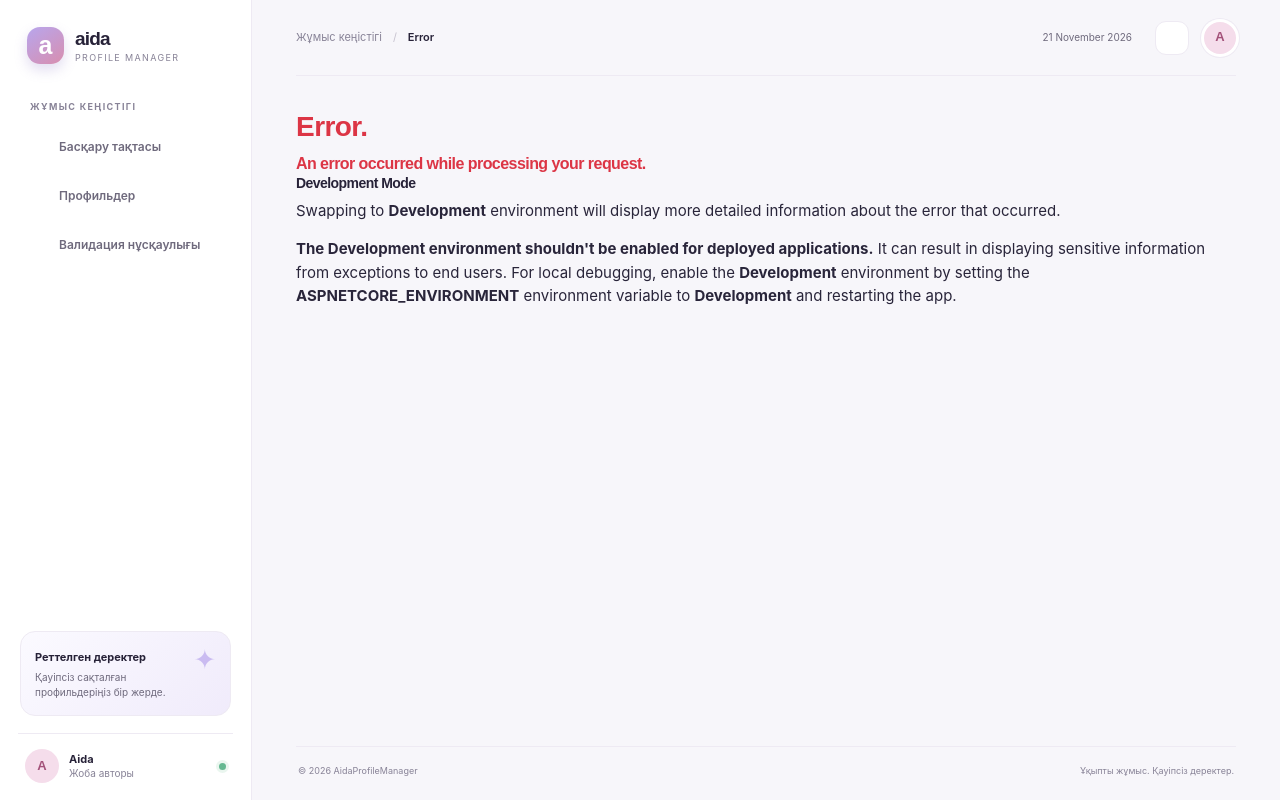
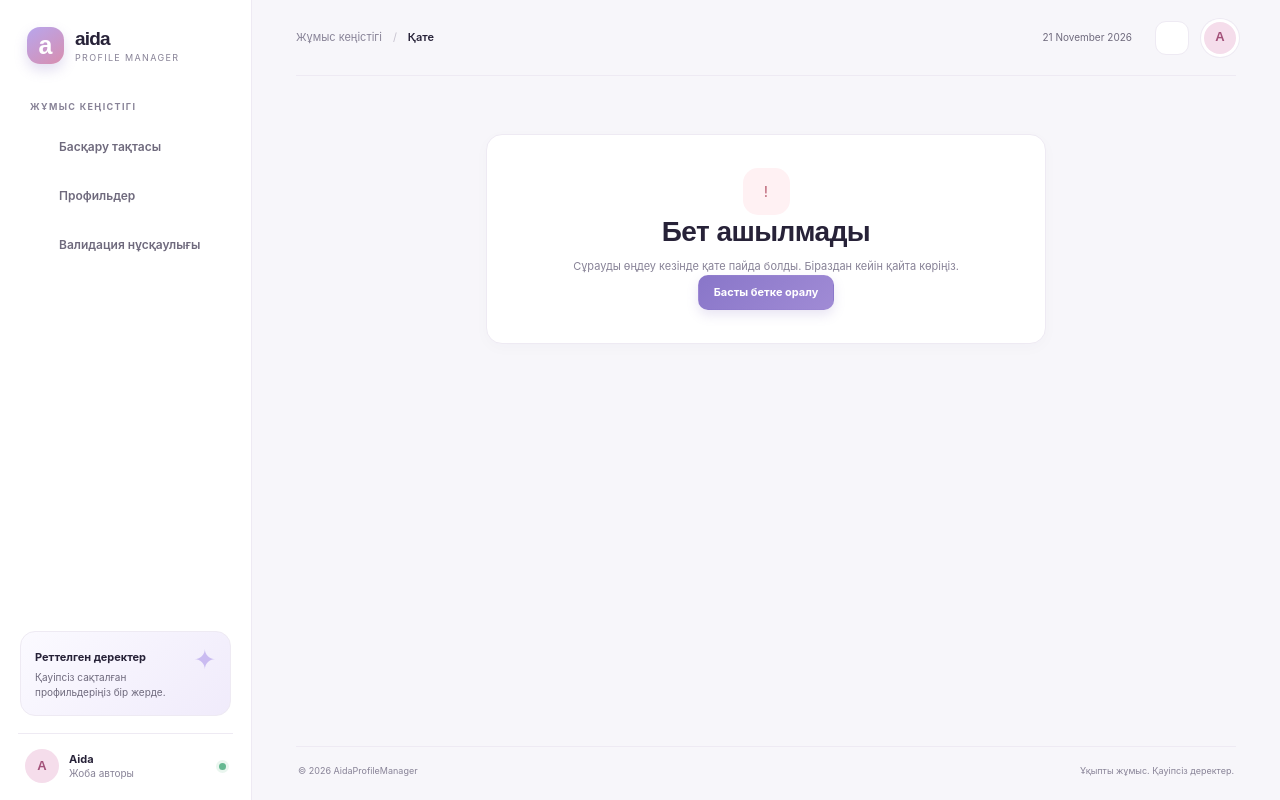
Before and after one commit to Aida0603/AidaProfileManager, an ASP.NET Core app: template Views/Shared/Error.cshtml in a window 1280 px wide. Run offline with ASP.NET Core 8, Linux system fonts and the light colour scheme; the template is opened without the code that fills it, so the values that code supplies are empty; the project's own start-up code is not run, and a stand-in starts its controllers and pages.

Commit message:
Enhance logging configuration, update README for dotnet-ef, modify age handling in view models, improve error page design, and remove unused CSS layout file.

```diff
--- a/Program.cs
+++ b/Program.cs
@@ -5,6 +5,8 @@ using Microsoft.AspNetCore.Identity;
 using Microsoft.EntityFrameworkCore;
 
 var builder = WebApplication.CreateBuilder(args);
+builder.Logging.ClearProviders();
+builder.Logging.AddConsole();
 
 builder.Services.AddControllersWithViews();
 builder.Services.AddDbContext<ApplicationDbContext>(options =>
--- a/Services/ProfileService.cs
+++ b/Services/ProfileService.cs
@@ -98,7 +98,7 @@ public sealed class ProfileService(
             NormalizedUsername = Normalize(model.Username),
             Email = model.Email.Trim(),
             NormalizedEmail = Normalize(model.Email),
-            Age = model.Age,
+            Age = model.Age!.Value,
             PhoneNumber = model.PhoneNumber.Trim(),
             Gender = model.Gender,
             Bio = CleanBio(model.Bio),
@@ -117,7 +117,7 @@ public sealed class ProfileService(
         profile.NormalizedUsername = Normalize(model.Username);
         profile.Email = model.Email.Trim();
         profile.NormalizedEmail = Normalize(model.Email);
-        profile.Age = model.Age;
+        profile.Age = model.Age!.Value;
         profile.PhoneNumber = model.PhoneNumber.Trim();
         profile.Gender = model.Gender;
         profile.Bio = CleanBio(model.Bio);
--- a/ViewModels/ProfileCreateViewModel.cs
+++ b/ViewModels/ProfileCreateViewModel.cs
@@ -22,9 +22,10 @@ public sealed class ProfileCreateViewModel : IValidatableObject
     [Display(Name = "Электрондық пошта")]
     public string Email { get; set; } = string.Empty;
 
+    [Required(ErrorMessage = "Жасын енгізіңіз.")]
     [Range(16, 100, ErrorMessage = "Жас 16 мен 100 аралығында болуы керек.")]
     [Display(Name = "Жасы")]
-    public int Age { get; set; }
+    public int? Age { get; set; }
 
     [Required(ErrorMessage = "Телефон нөмірін енгізіңіз.")]
     [RegularExpression("^(?=(?:.*\\d){10,15}$)\\+?[0-9()\\-\\s]{10,24}$", ErrorMessage = "Телефон нөмірінің пішімі дұрыс емес.")]
@@ -58,7 +59,7 @@ public sealed class ProfileCreateViewModel : IValidatableObject
 
     public IEnumerable<ValidationResult> Validate(ValidationContext validationContext)
     {
-        if (Age < 18 && (string.IsNullOrWhiteSpace(Bio) || Bio.Trim().Length < 20))
+        if (Age.HasValue && Age.Value < 18 && (string.IsNullOrWhiteSpace(Bio) || Bio.Trim().Length < 20))
         {
             yield return new ValidationResult(
                 "18 жасқа толмаған пайдаланушы өзі туралы кемінде 20 таңба жазуы керек.",
--- a/ViewModels/ProfileEditViewModel.cs
+++ b/ViewModels/ProfileEditViewModel.cs
@@ -24,9 +24,10 @@ public sealed class ProfileEditViewModel : IValidatableObject
     [Display(Name = "Электрондық пошта")]
     public string Email { get; set; } = string.Empty;
 
+    [Required(ErrorMessage = "Жасын енгізіңіз.")]
     [Range(16, 100, ErrorMessage = "Жас 16 мен 100 аралығында болуы керек.")]
     [Display(Name = "Жасы")]
-    public int Age { get; set; }
+    public int? Age { get; set; }
 
     [Required(ErrorMessage = "Телефон нөмірін енгізіңіз.")]
     [RegularExpression("^(?=(?:.*\\d){10,15}$)\\+?[0-9()\\-\\s]{10,24}$", ErrorMessage = "Телефон нөмірінің пішімі дұрыс емес.")]
@@ -63,7 +64,7 @@ public sealed class ProfileEditViewModel : IValidatableObject
             yield return new ValidationResult("Жаңа құпиясөзді растаңыз.", [nameof(ConfirmPassword)]);
         }
 
-        if (Age < 18 && (string.IsNullOrWhiteSpace(Bio) || Bio.Trim().Length < 20))
+        if (Age.HasValue && Age.Value < 18 && (string.IsNullOrWhiteSpace(Bio) || Bio.Trim().Length < 20))
         {
             yield return new ValidationResult(
                 "18 жасқа толмаған пайдаланушы өзі туралы кемінде 20 таңба жазуы керек.",
--- a/Views/Home/Privacy.cshtml
+++ /dev/null
@@ -1,6 +0,0 @@
-@{
-    ViewData["Title"] = "Privacy Policy";
-}
-<h1>@ViewData["Title"]</h1>
-
-<p>Use this page to detail your site's privacy policy.</p>
--- a/Views/Shared/Error.cshtml
+++ b/Views/Shared/Error.cshtml
@@ -1,25 +1,14 @@
 @model ErrorViewModel
 @{
-    ViewData["Title"] = "Error";
+    ViewData["Title"] = "Қате";
 }
-
-<h1 class="text-danger">Error.</h1>
-<h2 class="text-danger">An error occurred while processing your request.</h2>
-
-@if (Model.ShowRequestId)
-{
-    <p>
-        <strong>Request ID:</strong> <code>@Model.RequestId</code>
-    </p>
-}
-
-<h3>Development Mode</h3>
-<p>
-    Swapping to <strong>Development</strong> environment will display more detailed information about the error that occurred.
-</p>
-<p>
-    <strong>The Development environment shouldn't be enabled for deployed applications.</strong>
-    It can result in displaying sensitive information from exceptions to end users.
-    For local debugging, enable the <strong>Development</strong> environment by setting the <strong>ASPNETCORE_ENVIRONMENT</strong> environment variable to <strong>Development</strong>
-    and restarting the app.
-</p>
+<section class="panel delete-confirm-panel">
+    <div class="modal-icon danger-modal-icon">!</div>
+    <h1>Бет ашылмады</h1>
+    <p>Сұрауды өңдеу кезінде қате пайда болды. Біраздан кейін қайта көріңіз.</p>
+    @if (Model.ShowRequestId)
+    {
+        <p class="muted-copy">Сұрау нөмірі: <code>@Model.RequestId</code></p>
+    }
+    <a class="btn btn-primary-soft" asp-controller="Home" asp-action="Index">Басты бетке оралу</a>
+</section>
--- a/appsettings.json
+++ b/appsettings.json
@@ -5,7 +5,8 @@
   "Logging": {
     "LogLevel": {
       "Default": "Information",
-      "Microsoft.AspNetCore": "Warning"
+      "Microsoft.AspNetCore": "Warning",
+      "Microsoft.EntityFrameworkCore": "Warning"
     }
   },
   "AllowedHosts": "*"
```
Also changed, not shown: Views/Shared/_Layout.cshtml.css (deleted, +0 -48 lines), README.md.
